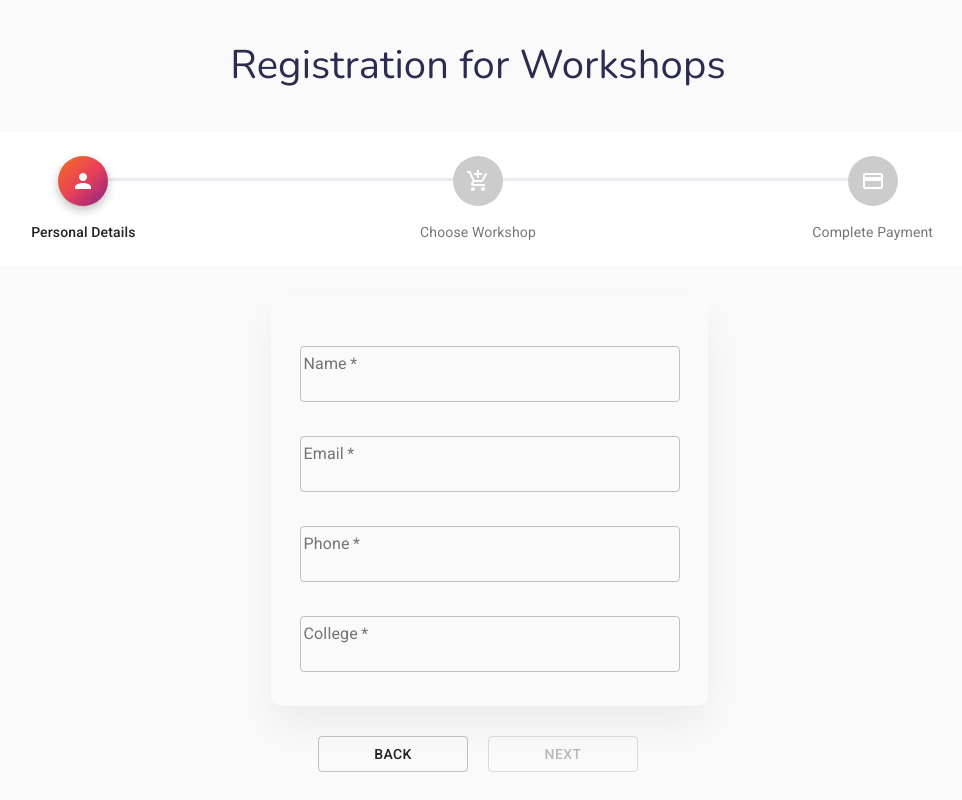
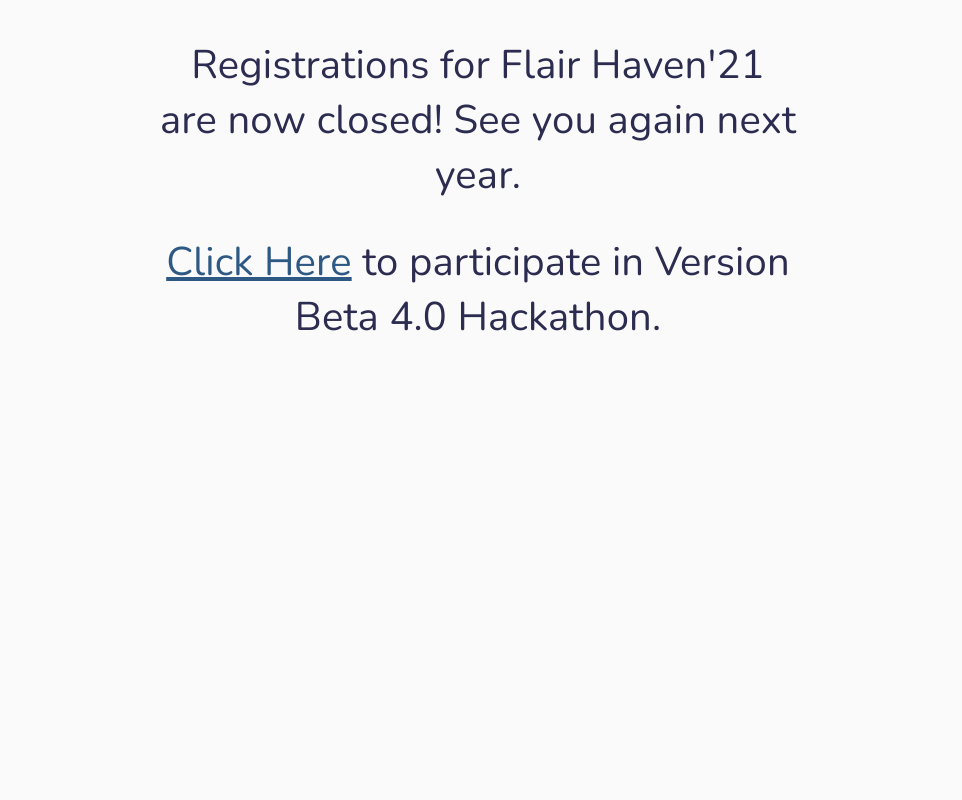
Before and after one commit to shubhtrikal/workshop-ui-2022, a Next.js app: page /register in a window 1280 px wide. Shown: the whole page, without its empty margins (162-1124 px from the left). Built offline with nearby package versions, Linux system fonts and the light colour scheme.

Commit message:
chore: registrations closed

```diff
--- a/src/pages/register.tsx
+++ b/src/pages/register.tsx
@@ -26,10 +26,24 @@ const Register: React.FC<RegisterProps> = ({ userDetails, updateDetails }) => {
       <Container maxWidth='lg'>
         <Box className='title'>
           <h2>
-            <span>Registration for Workshops</span>
+            <span>
+              Registrations for Flair Haven'21 are now closed! See you again
+              next year.
+            </span>
+          </h2>
+          <h2>
+            <span>
+              <a
+                href='https://versionbeta.istemanit.in/'
+                style={{ color: '#2E5984' }}
+              >
+                Click Here
+              </a>{' '}
+              to participate in Version Beta 4.0 Hackathon.
+            </span>
           </h2>
         </Box>
-        <Steppers activeStep={activeStep} />
+        {/* <Steppers activeStep={activeStep} />
         {activeStep == 0 ? (
           <Registerform
             userDetails={userDetails}
@@ -50,7 +64,7 @@ const Register: React.FC<RegisterProps> = ({ userDetails, updateDetails }) => {
             handleNext={next}
             handleBack={prev}
           />
-        )}
+        )} */}
       </Container>
     </>
   );
```
